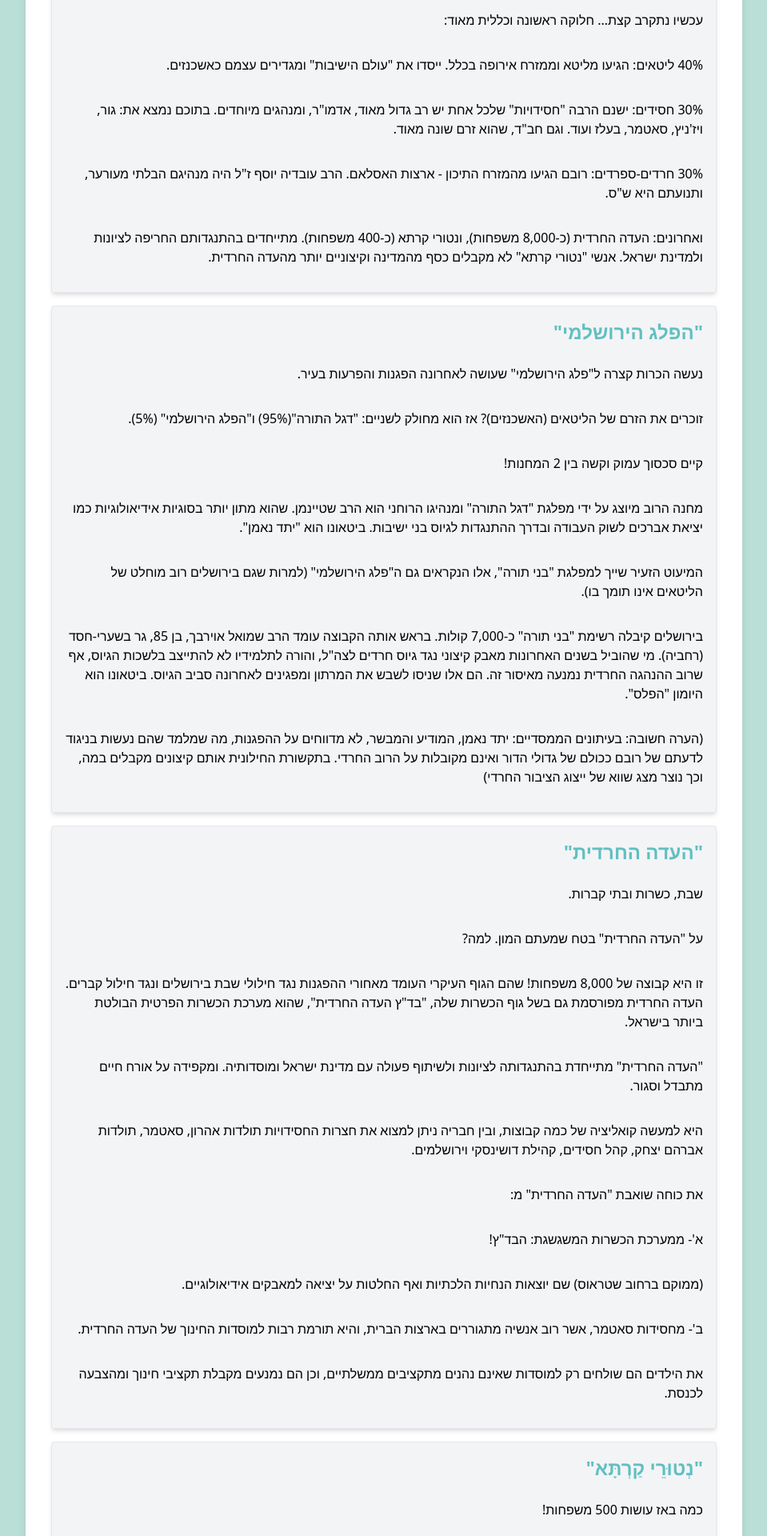
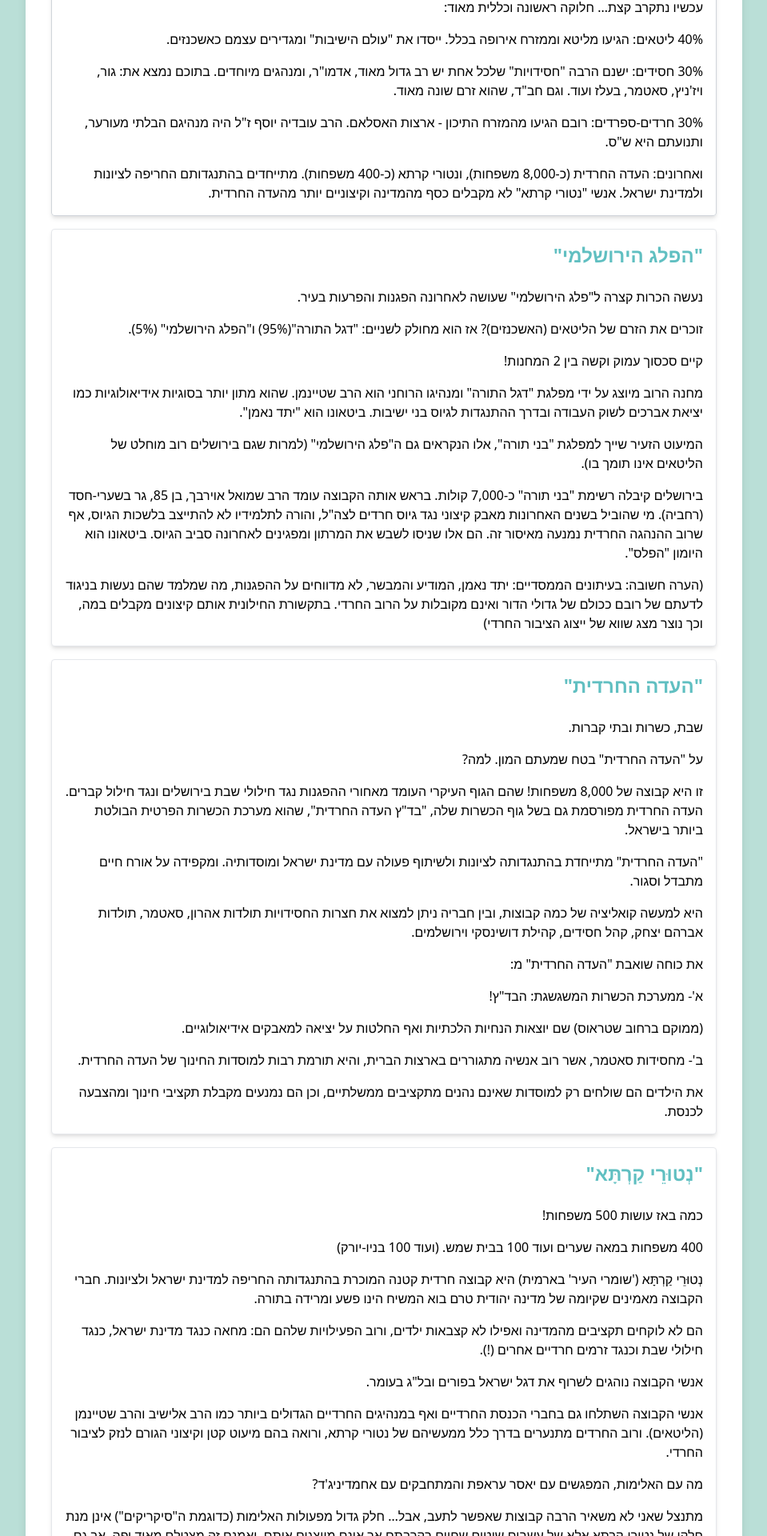
Before and after one commit to Zevik/Atsmai, a Next.js app: page /stereotypes/the-haredim in a window 1280 px wide. Shown: the part 280-2200 px from the top of the page at 80% size, without its empty margins (160-1119 px from the left). Built offline with nearby package versions, Linux system fonts and the light colour scheme.

Commit message:
Update background color to transparent for consistent styling

```diff
--- a/pages/stereotypes/the-haredim.js
+++ b/pages/stereotypes/the-haredim.js
@@ -6,51 +6,51 @@ const TheHaredim = () => {
       <div className="w-full max-w-4xl mx-auto bg-white p-6 md:p-8 rounded-lg shadow-lg overflow-hidden">
         <h1 className="text-3xl font-bold text-primary mb-4 text-center">אז מי הם באמת "החרדים"?</h1>
 
-        <section className="mb-4 p-4 rounded border bg-gray-100">
+        <section className="mb-4 p-4 rounded border border-gray-300 bg-transparent">
           <h2 className="text-2xl font-semibold text-primary mb-2">הצצה ראשונה לעולם של 1,000,000 (מיליון) החרדים החיים בישראל.</h2>
-          <p className="mb-4">נתחיל בהגדרה שאלו שלובשים חליפה וכיפה שחורה הם חרדים. מוסכם?</p>
-          <p className="mb-4">עכשיו נתקרב קצת... חלוקה ראשונה וכללית מאוד:</p>
-          <p className="mb-4">40% ליטאים: הגיעו מליטא וממזרח אירופה בכלל. ייסדו את "עולם הישיבות" ומגדירים עצמם כאשכנזים.</p>
-          <p className="mb-4">30% חסידים: ישנם הרבה "חסידויות" שלכל אחת יש רב גדול מאוד, אדמו"ר, ומנהגים מיוחדים. בתוכם נמצא את: גור, ויז'ניץ, סאטמר, בעלז ועוד. וגם חב"ד, שהוא זרם שונה מאוד.</p>
-          <p className="mb-4">30% חרדים-ספרדים: רובם הגיעו מהמזרח התיכון - ארצות האסלאם. הרב עובדיה יוסף ז"ל היה מנהיגם הבלתי מעורער, ותנועתם היא ש"ס.</p>
-          <p className="mb-4">ואחרונים: העדה החרדית (כ-8,000 משפחות), ונטורי קרתא (כ-400 משפחות). מתייחדים בהתנגדותם החריפה לציונות ולמדינת ישראל. אנשי "נטורי קרתא" לא מקבלים כסף מהמדינה וקיצוניים יותר מהעדה החרדית.</p>
+          <p>נתחיל בהגדרה שאלו שלובשים חליפה וכיפה שחורה הם חרדים. מוסכם?</p>
+          <p>עכשיו נתקרב קצת... חלוקה ראשונה וכללית מאוד:</p>
+          <p>40% ליטאים: הגיעו מליטא וממזרח אירופה בכלל. ייסדו את "עולם הישיבות" ומגדירים עצמם כאשכנזים.</p>
+          <p>30% חסידים: ישנם הרבה "חסידויות" שלכל אחת יש רב גדול מאוד, אדמו"ר, ומנהגים מיוחדים. בתוכם נמצא את: גור, ויז'ניץ, סאטמר, בעלז ועוד. וגם חב"ד, שהוא זרם שונה מאוד.</p>
+          <p>30% חרדים-ספרדים: רובם הגיעו מהמזרח התיכון - ארצות האסלאם. הרב עובדיה יוסף ז"ל היה מנהיגם הבלתי מעורער, ותנועתם היא ש"ס.</p>
+          <p>ואחרונים: העדה החרדית (כ-8,000 משפחות), ונטורי קרתא (כ-400 משפחות). מתייחדים בהתנגדותם החריפה לציונות ולמדינת ישראל. אנשי "נטורי קרתא" לא מקבלים כסף מהמדינה וקיצוניים יותר מהעדה החרדית.</p>
         </section>
 
-        <section className="mb-4 p-4 rounded border bg-gray-100">
+        <section className="mb-4 p-4 rounded border border-gray-200 bg-white">
           <h2 className="text-2xl font-semibold text-primary mb-2">"הפלג הירושלמי"</h2>
-          <p className="mb-4">נעשה הכרות קצרה ל"פלג הירושלמי" שעושה לאחרונה הפגנות והפרעות בעיר.</p>
-          <p className="mb-4">זוכרים את הזרם של הליטאים (האשכנזים)? אז הוא מחולק לשניים: "דגל התורה"(95%) ו"הפלג הירושלמי" (5%).</p>
-          <p className="mb-4">קיים סכסוך עמוק וקשה בין 2 המחנות!</p>
-          <p className="mb-4">מחנה הרוב מיוצג על ידי מפלגת "דגל התורה" ומנהיגו הרוחני הוא הרב שטיינמן. שהוא מתון יותר בסוגיות אידיאולוגיות כמו יציאת אברכים לשוק העבודה ובדרך ההתנגדות לגיוס בני ישיבות. ביטאונו הוא "יתד נאמן".</p>
-          <p className="mb-4">המיעוט הזעיר שייך למפלגת "בני תורה", אלו הנקראים גם ה"פלג הירושלמי" (למרות שגם בירושלים רוב מוחלט של הליטאים אינו תומך בו).</p>
-          <p className="mb-4">בירושלים קיבלה רשימת "בני תורה" כ-7,000 קולות. בראש אותה הקבוצה עומד הרב שמואל אוירבך, בן 85, גר בשערי-חסד (רחביה). מי שהוביל בשנים האחרונות מאבק קיצוני נגד גיוס חרדים לצה"ל, והורה לתלמידיו לא להתייצב בלשכות הגיוס, אף שרוב ההנהגה החרדית נמנעה מאיסור זה. הם אלו שניסו לשבש את המרתון ומפגינים לאחרונה סביב הגיוס. ביטאונו הוא היומון "הפלס".</p>
-          <p className="mb-4">(הערה חשובה: בעיתונים הממסדיים: יתד נאמן, המודיע והמבשר, לא מדווחים על ההפגנות, מה שמלמד שהם נעשות בניגוד לדעתם של רובם ככולם של גדולי הדור ואינם מקובלות על הרוב החרדי. בתקשורת החילונית אותם קיצונים מקבלים במה, וכך נוצר מצג שווא של ייצוג הציבור החרדי)</p>
+          <p>נעשה הכרות קצרה ל"פלג הירושלמי" שעושה לאחרונה הפגנות והפרעות בעיר.</p>
+          <p>זוכרים את הזרם של הליטאים (האשכנזים)? אז הוא מחולק לשניים: "דגל התורה"(95%) ו"הפלג הירושלמי" (5%).</p>
+          <p>קיים סכסוך עמוק וקשה בין 2 המחנות!</p>
+          <p>מחנה הרוב מיוצג על ידי מפלגת "דגל התורה" ומנהיגו הרוחני הוא הרב שטיינמן. שהוא מתון יותר בסוגיות אידיאולוגיות כמו יציאת אברכים לשוק העבודה ובדרך ההתנגדות לגיוס בני ישיבות. ביטאונו הוא "יתד נאמן".</p>
+          <p>המיעוט הזעיר שייך למפלגת "בני תורה", אלו הנקראים גם ה"פלג הירושלמי" (למרות שגם בירושלים רוב מוחלט של הליטאים אינו תומך בו).</p>
+          <p>בירושלים קיבלה רשימת "בני תורה" כ-7,000 קולות. בראש אותה הקבוצה עומד הרב שמואל אוירבך, בן 85, גר בשערי-חסד (רחביה). מי שהוביל בשנים האחרונות מאבק קיצוני נגד גיוס חרדים לצה"ל, והורה לתלמידיו לא להתייצב בלשכות הגיוס, אף שרוב ההנהגה החרדית נמנעה מאיסור זה. הם אלו שניסו לשבש את המרתון ומפגינים לאחרונה סביב הגיוס. ביטאונו הוא היומון "הפלס".</p>
+          <p>(הערה חשובה: בעיתונים הממסדיים: יתד נאמן, המודיע והמבשר, לא מדווחים על ההפגנות, מה שמלמד שהם נעשות בניגוד לדעתם של רובם ככולם של גדולי הדור ואינם מקובלות על הרוב החרדי. בתקשורת החילונית אותם קיצונים מקבלים במה, וכך נוצר מצג שווא של ייצוג הציבור החרדי)</p>
         </section>
 
-          <section className="mb-4 p-4 rounded border bg-gray-100">
+        <section className="mb-4 p-4 rounded border border-gray-200 bg-white">
           <h2 className="text-2xl font-semibold text-primary mb-2">"העדה החרדית"</h2>
-            <p className="mb-4">שבת, כשרות ובתי קברות.</p>
-            <p className="mb-4">על "העדה החרדית" בטח שמעתם המון. למה?</p>
-            <p className="mb-4">זו היא קבוצה של 8,000 משפחות! שהם הגוף העיקרי העומד מאחורי ההפגנות נגד חילולי שבת בירושלים ונגד חילול קברים. העדה החרדית מפורסמת גם בשל גוף הכשרות שלה, "בד"ץ העדה החרדית", שהוא מערכת הכשרות הפרטית הבולטת ביותר בישראל.</p>
-            <p className="mb-4">"העדה החרדית" מתייחדת בהתנגדותה לציונות ולשיתוף פעולה עם מדינת ישראל ומוסדותיה. ומקפידה על אורח חיים מתבדל וסגור.</p>
-            <p className="mb-4">היא למעשה קואליציה של כמה קבוצות, ובין חבריה ניתן למצוא את חצרות החסידויות תולדות אהרון, סאטמר, תולדות אברהם יצחק, קהל חסידים, קהילת דושינסקי וירושלמים.</p>
-            <p className="mb-4">את כוחה שואבת "העדה החרדית" מ:</p>
-            <p className="mb-4">א'- ממערכת הכשרות המשגשגת: הבד"ץ!</p>
-            <p className="mb-4">(ממוקם ברחוב שטראוס) שם יוצאות הנחיות הלכתיות ואף החלטות על יציאה למאבקים אידיאולוגיים.</p>
-            <p className="mb-4">ב'- מחסידות סאטמר, אשר רוב אנשיה מתגוררים בארצות הברית, והיא תורמת רבות למוסדות החינוך של העדה החרדית.</p>
-            <p className="mb-4">את הילדים הם שולחים רק למוסדות שאינם נהנים מתקציבים ממשלתיים, וכן הם נמנעים מקבלת תקציבי חינוך ומהצבעה לכנסת.</p>
+          <p>שבת, כשרות ובתי קברות.</p>
+          <p>על "העדה החרדית" בטח שמעתם המון. למה?</p>
+          <p>זו היא קבוצה של 8,000 משפחות! שהם הגוף העיקרי העומד מאחורי ההפגנות נגד חילולי שבת בירושלים ונגד חילול קברים. העדה החרדית מפורסמת גם בשל גוף הכשרות שלה, "בד"ץ העדה החרדית", שהוא מערכת הכשרות הפרטית הבולטת ביותר בישראל.</p>
+          <p>"העדה החרדית" מתייחדת בהתנגדותה לציונות ולשיתוף פעולה עם מדינת ישראל ומוסדותיה. ומקפידה על אורח חיים מתבדל וסגור.</p>
+          <p>היא למעשה קואליציה של כמה קבוצות, ובין חבריה ניתן למצוא את חצרות החסידויות תולדות אהרון, סאטמר, תולדות אברהם יצחק, קהל חסידים, קהילת דושינסקי וירושלמים.</p>
+          <p>את כוחה שואבת "העדה החרדית" מ:</p>
+          <p>א'- ממערכת הכשרות המשגשגת: הבד"ץ!</p>
+          <p>(ממוקם ברחוב שטראוס) שם יוצאות הנחיות הלכתיות ואף החלטות על יציאה למאבקים אידיאולוגיים.</p>
+          <p>ב'- מחסידות סאטמר, אשר רוב אנשיה מתגוררים בארצות הברית, והיא תורמת רבות למוסדות החינוך של העדה החרדית.</p>
+          <p>את הילדים הם שולחים רק למוסדות שאינם נהנים מתקציבים ממשלתיים, וכן הם נמנעים מקבלת תקציבי חינוך ומהצבעה לכנסת.</p>
         </section>
 
-          <section className="mb-4 p-4 rounded border bg-gray-100">
+        <section className="mb-4 p-4 rounded border border-gray-200 bg-white">
           <h2 className="text-2xl font-semibold text-primary mb-2">"נְטוּרֵי קַרְתָּא"</h2>
-            <p className="mb-4">כמה באז עושות 500 משפחות!</p>
-            <p className="mb-4">400 משפחות במאה שערים ועוד 100 בבית שמש. (ועוד 100 בניו-יורק)</p>
-            <p className="mb-4">נְטוּרֵי קַרְתָּא ('שומרי העיר' בארמית) היא קבוצה חרדית קטנה המוכרת בהתנגדותה החריפה למדינת ישראל ולציונות. חברי הקבוצה מאמינים שקיומה של מדינה יהודית טרם בוא המשיח הינו פשע ומרידה בתורה.</p>
-            <p className="mb-4">הם לא לוקחים תקציבים מהמדינה ואפילו לא קצבאות ילדים, ורוב הפעילויות שלהם הם: מחאה כנגד מדינת ישראל, כנגד חילולי שבת וכנגד זרמים חרדיים אחרים (!).</p>
-            <p className="mb-4">אנשי הקבוצה נוהגים לשרוף את דגל ישראל בפורים ובל"ג בעומר.</p>
-            <p className="mb-4">אנשי הקבוצה השתלחו גם בחברי הכנסת החרדיים ואף במנהיגים החרדיים הגדולים ביותר כמו הרב אלישיב והרב שטיינמן (הליטאים). ורוב החרדים מתנערים בדרך כלל ממעשיהם של נטורי קרתא, ורואה בהם מיעוט קטן וקיצוני הגורם לנזק לציבור החרדי.</p>
-            <p className="mb-4">מה עם האלימות, המפגשים עם יאסר עראפת והמתחבקים עם אחמדיניג'ד?</p>
-            <p className="mb-4">מתנצל שאני לא משאיר הרבה קבוצות שאפשר לתעב, אבל… חלק גדול מפעולות האלימות (כדוגמת ה"סיקריקים") אינן מנת חלקן של נטורי-קרתא אלא של עשבים שוטים שחיים בקרבתם אך אינם מייצגים אותם. ואמנם זה מצטלם מאוד יפה, אך גם אלו שנפגשו עם יאסר ערפאת ואלו שהתחבקו עם אחמדיניג'ד, אינם אלא מטורפים בודדים (כך אחד מגדולי נטורי קרתא) וכך גם האדמו"ר מסאטמר, האנטי ציוני הגדול, ואף העדה החרדית זעקה שזהו "חילול השם נורא".</p>
+          <p>כמה באז עושות 500 משפחות!</p>
+          <p>400 משפחות במאה שערים ועוד 100 בבית שמש. (ועוד 100 בניו-יורק)</p>
+          <p>נְטוּרֵי קַרְתָּא ('שומרי העיר' בארמית) היא קבוצה חרדית קטנה המוכרת בהתנגדותה החריפה למדינת ישראל ולציונות. חברי הקבוצה מאמינים שקיומה של מדינה יהודית טרם בוא המשיח הינו פשע ומרידה בתורה.</p>
+          <p>הם לא לוקחים תקציבים מהמדינה ואפילו לא קצבאות ילדים, ורוב הפעילויות שלהם הם: מחאה כנגד מדינת ישראל, כנגד חילולי שבת וכנגד זרמים חרדיים אחרים (!).</p>
+          <p>אנשי הקבוצה נוהגים לשרוף את דגל ישראל בפורים ובל"ג בעומר.</p>
+          <p>אנשי הקבוצה השתלחו גם בחברי הכנסת החרדיים ואף במנהיגים החרדיים הגדולים ביותר כמו הרב אלישיב והרב שטיינמן (הליטאים). ורוב החרדים מתנערים בדרך כלל ממעשיהם של נטורי קרתא, ורואה בהם מיעוט קטן וקיצוני הגורם לנזק לציבור החרדי.</p>
+          <p>מה עם האלימות, המפגשים עם יאסר עראפת והמתחבקים עם אחמדיניג'ד?</p>
+          <p>מתנצל שאני לא משאיר הרבה קבוצות שאפשר לתעב, אבל… חלק גדול מפעולות האלימות (כדוגמת ה"סיקריקים") אינן מנת חלקן של נטורי-קרתא אלא של עשבים שוטים שחיים בקרבתם אך אינם מייצגים אותם. ואמנם זה מצטלם מאוד יפה, אך גם אלו שנפגשו עם יאסר ערפאת ואלו שהתחבקו עם אחמדיניג'ד, אינם אלא מטורפים בודדים (כך אחד מגדולי נטורי קרתא) וכך גם האדמו"ר מסאטמר, האנטי ציוני הגדול, ואף העדה החרדית זעקה שזהו "חילול השם נורא".</p>
         </section>
       </div>
     </div>
```
Also changed, not shown: pages/communities/insights.js (+20 -20 lines), pages/stereotypes/war-on-stereotypical-language.js (+7 -8 lines), pages/stereotypes/why-not-haredim.js (+14 -14 lines). Lines whose indentation alone changed are shown as unchanged.
